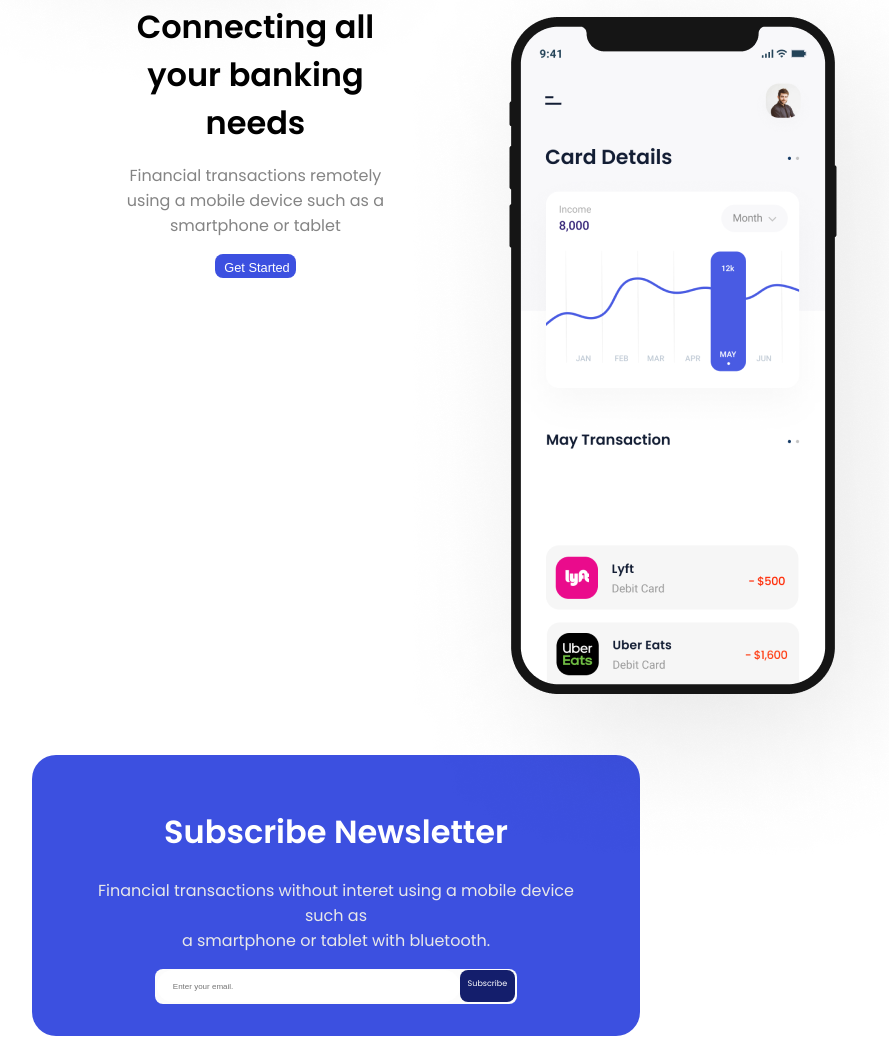
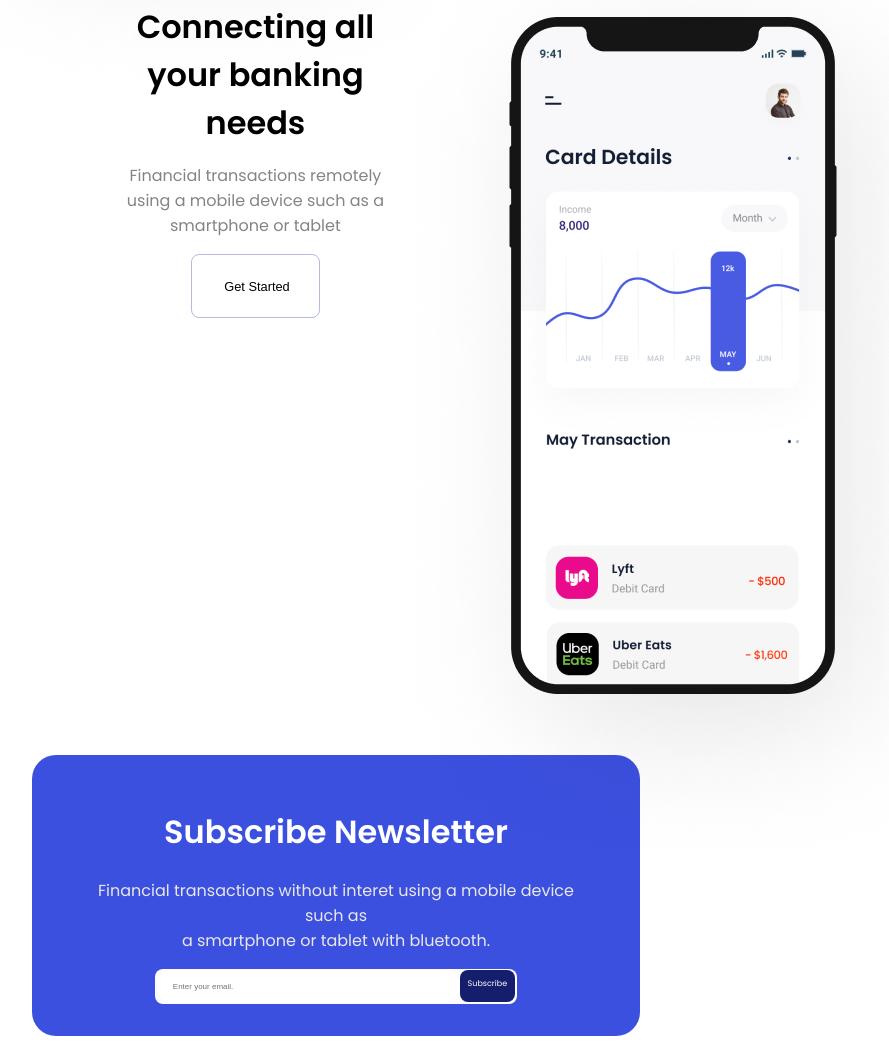
Before and after one commit to Qkpesko/Tripay, a plain HTML site: page index.html in a window 1280 px wide. Shown: the part 2450-3501 px from the top of the page, without its empty margins (304-1193 px from the left). Drawn offline with Linux system fonts and the light colour scheme.

Commit message:
finalllllyyyyyyyy

```diff
--- a/style.css
+++ b/style.css
@@ -354,21 +354,31 @@ p{
     font-size: 1rem;
     margin: 2.1rem 0 4rem 0;
 }
-}
+
 .fourthpage button{
     background: transparent;
     color: black;
     border: 1px solid #B5BAE0;
-    width: 70%;
+    height: 4rem;
+    width: 50%;
+    text-align: center;
+    padding-bottom: 1rem;
+    padding-top: 1rem;
+    font-size: 1rem;
+    text-align: center;
     align-items: center;
-    padding: 1rem;
+    font-weight: 400;}
+
+    /*
+    align-items: center;
+
     display: flex;
     border-radius: 1.5rem;
-    height: 5rem;
+
     text-align: center;
-    padding-left: 3.2rem;
 
-}
+
+}*/
 .fourthpage button h4{
     display: inline;
     font-weight: 400;
```
